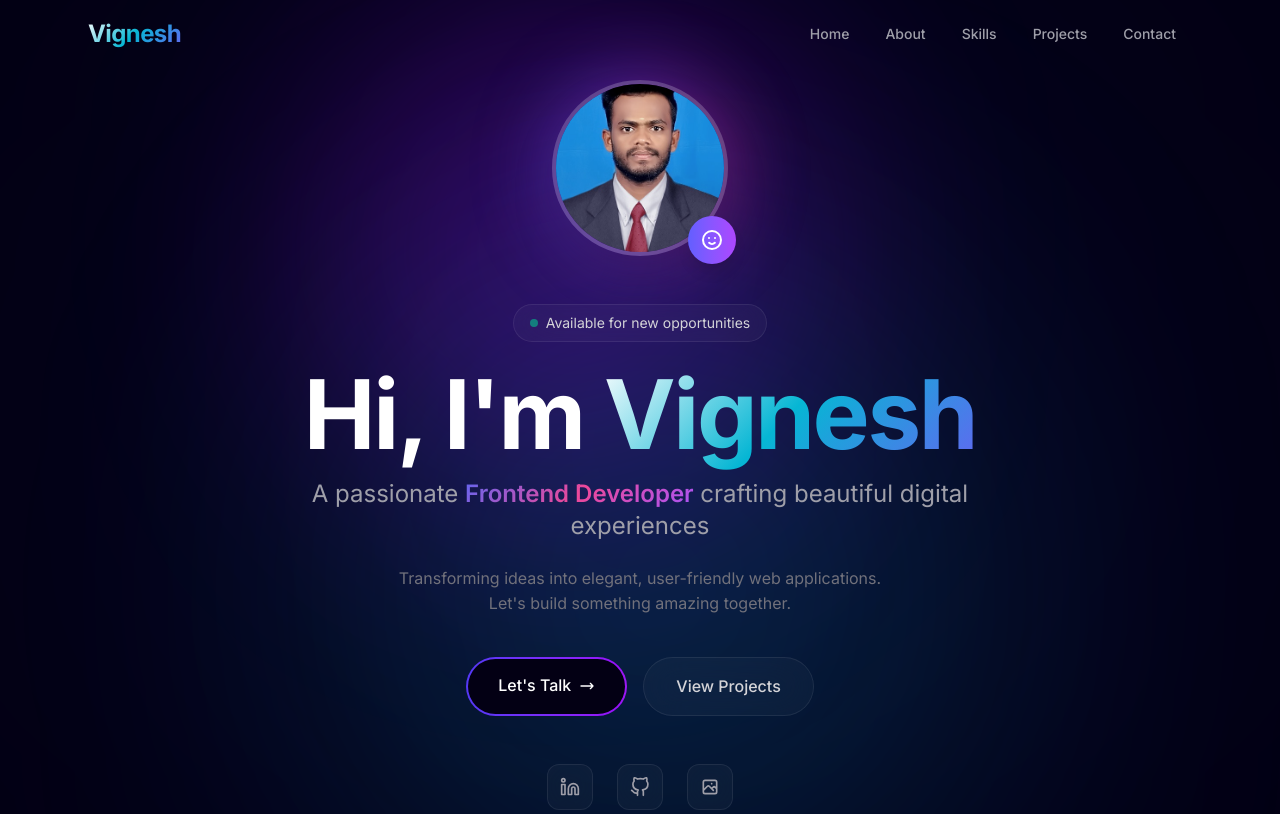
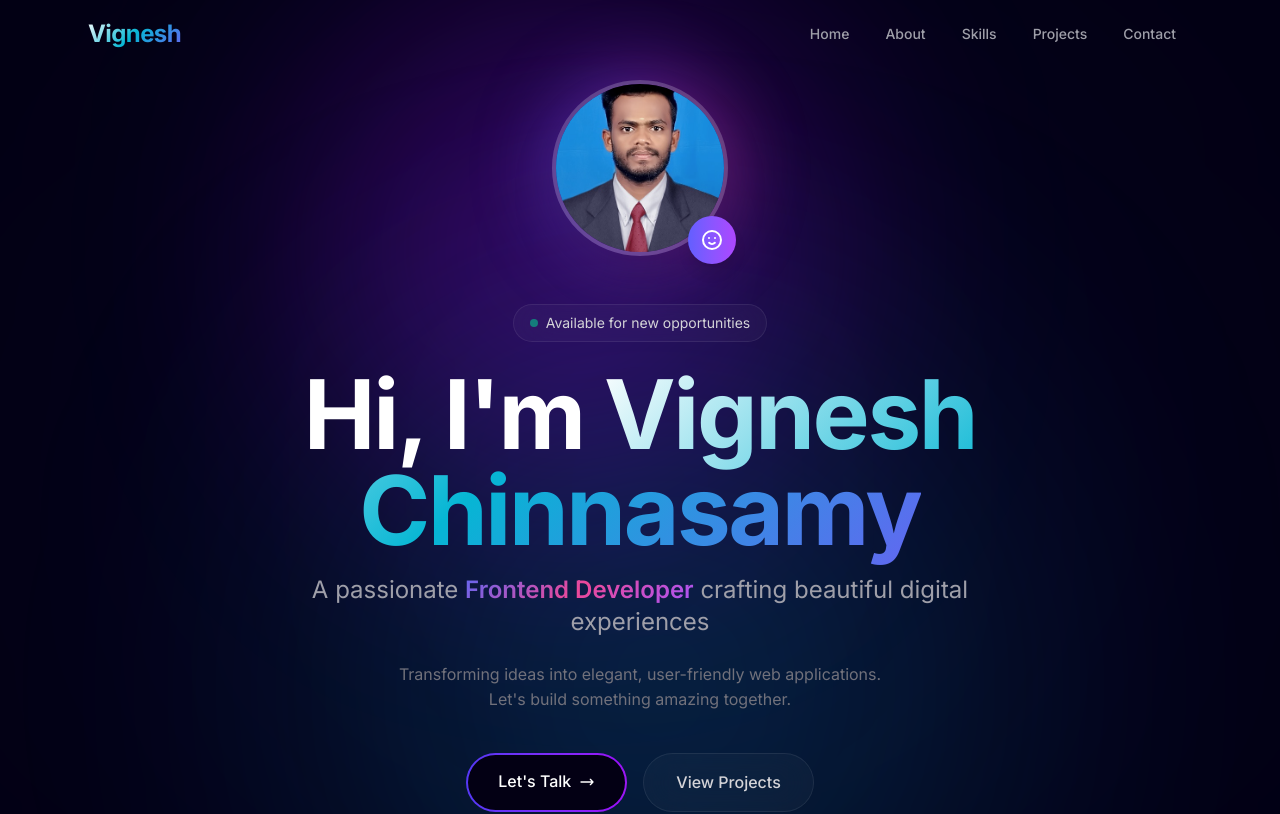
Before and after one commit to vigneshdev1816/Vignesh-Portfolio, a React (Vite) app: page / in a window 1280 px wide. Shown: the top 814 px of the page. Built offline with nearby package versions, Linux system fonts and the light colour scheme.

Commit message:
Update name to Vignesh Chinnasamy

```diff
--- a/src/components/Hero.jsx
+++ b/src/components/Hero.jsx
@@ -26,7 +26,7 @@ export default function Hero() {
               <div className="relative">
                 <img
                   src="/photo.jpg"
-                  alt="Vignesh"
+                  alt="Vignesh Chinnasamy"
                   className="w-36 h-36 md:w-44 md:h-44 rounded-full object-cover border-4 border-white/20 shadow-2xl grayscale-[20%] group-hover:grayscale-0 transition-all duration-500"
                 />
                 <div className="absolute bottom-3 right-3 w-5 h-5 bg-emerald-500 rounded-full border-4 border-[#030014] animate-pulse" />
@@ -46,7 +46,7 @@ export default function Hero() {
 
           <h1 className="text-5xl md:text-7xl lg:text-8xl font-bold mb-4 tracking-tight">
             <span className="text-white">Hi, I'm </span>
-            <span className="gradient-text">Vignesh</span>
+            <span className="gradient-text">Vignesh Chinnasamy</span>
           </h1>
 
           <p className="text-xl md:text-2xl text-zinc-400 mb-6 max-w-2xl mx-auto">
```
